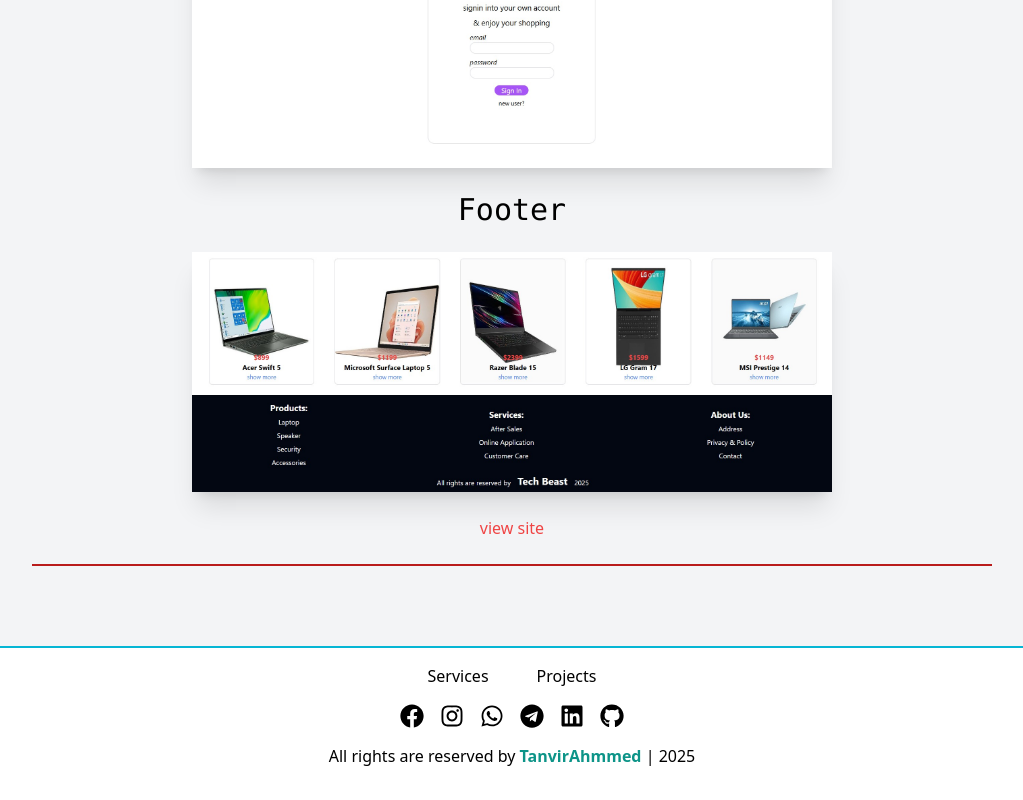
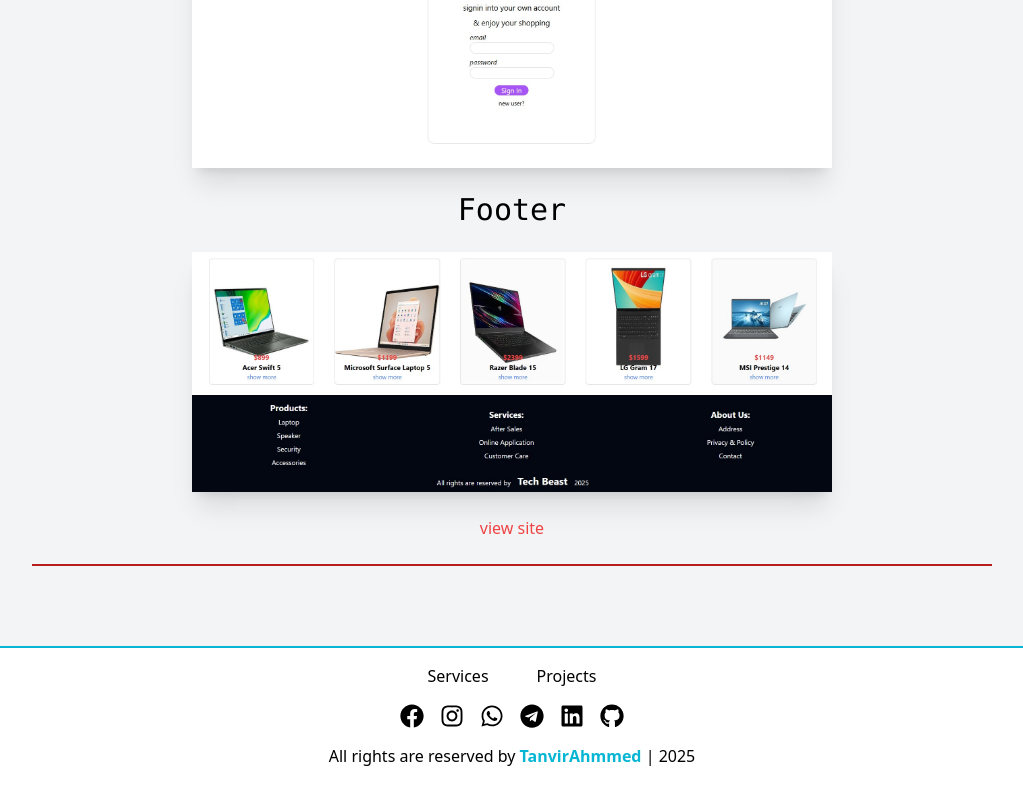
Before and after one commit to tanvirahmmed2/tanvirahmmed, a React (Create React App) app: page /projects/E-Commerce in a window 1280 px wide. Shown: the part 1867-2667 px from the top of the page, without its empty margins (128-1151 px from the left). Built offline with nearby package versions, Linux system fonts and the light colour scheme.

Commit message:
Update Footer.jsx

```diff
--- a/src/Componenet/Footer.jsx
+++ b/src/Componenet/Footer.jsx
@@ -30,7 +30,7 @@
           <a className='hover:scale-110 hover:text-red-800' href="https://github.com/tanvirahmmed2"><FaGithub/></a>
 
         </div>
-      <p>All rights are reserved by <a href="/" className='text-teal-600 font-bold'>TanvirAhmmed</a> | {year}</p>
+      <p>All rights are reserved by <a href="/" className='text-cyan-500 font-bold'>TanvirAhmmed</a> | {year}</p>
     </footer>
   )
 }
```
